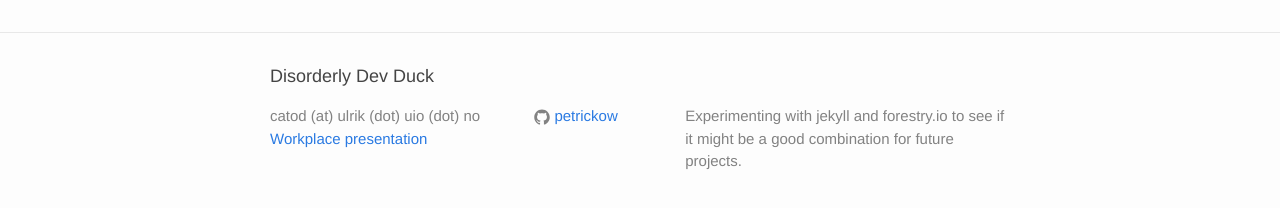
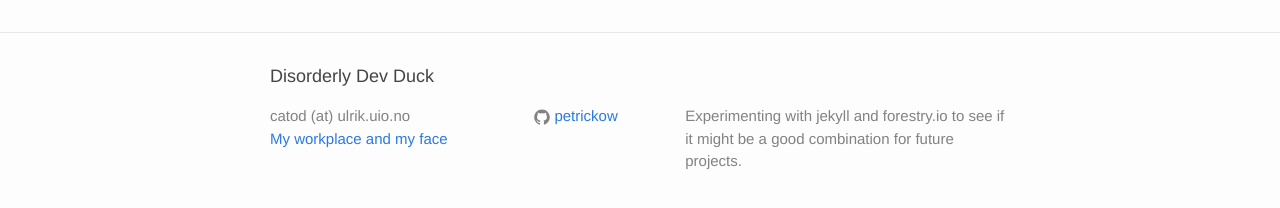
Before and after one commit to petrickow/petrickow.github.io, a Jekyll site: the page built from index.html, in a window 1280 px wide. Shown: the part 231-439 px from the top of the page. Built offline with Jekyll 4.4.1, drawn with Linux system fonts in a browser that asks for light colours.

Commit message:
footer tweaks

```diff
--- a/_config.yml
+++ b/_config.yml
@@ -7,7 +7,7 @@
 
 # Site settings
 title: Disorderly Dev Duck
-email: catod (at) ulrik (dot) uio (dot) no
+email: catod (at) ulrik.uio.no
 description: > # this means to ignore newlines until "baseurl:"
     Experimenting with jekyll and forestry.io to see if it
     might be a good combination for future projects.
--- a/_includes/footer.html
+++ b/_includes/footer.html
@@ -9,7 +9,7 @@
         <ul class="contact-list">
 	  <!-- TODO: email icon -->
           <li>{{ site.email }}</li>
-  	  <li><a href='http://www.spsresearch.no/employees/cato-danielsen'>Workplace presentation</a></li>
+  	  <li><a href='http://www.spsresearch.no/employees/cato-danielsen'>My workplace and my face</a></li>
         </ul>
       </div>
 
```
